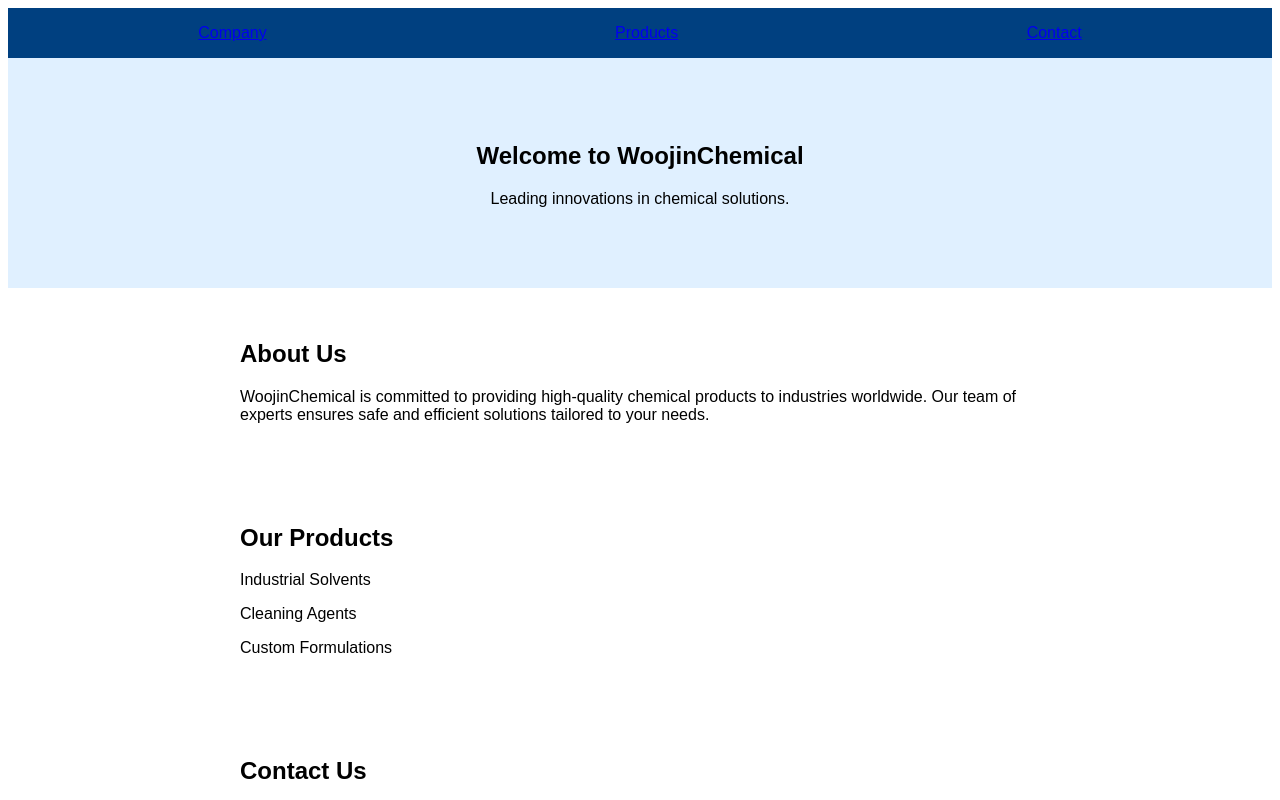
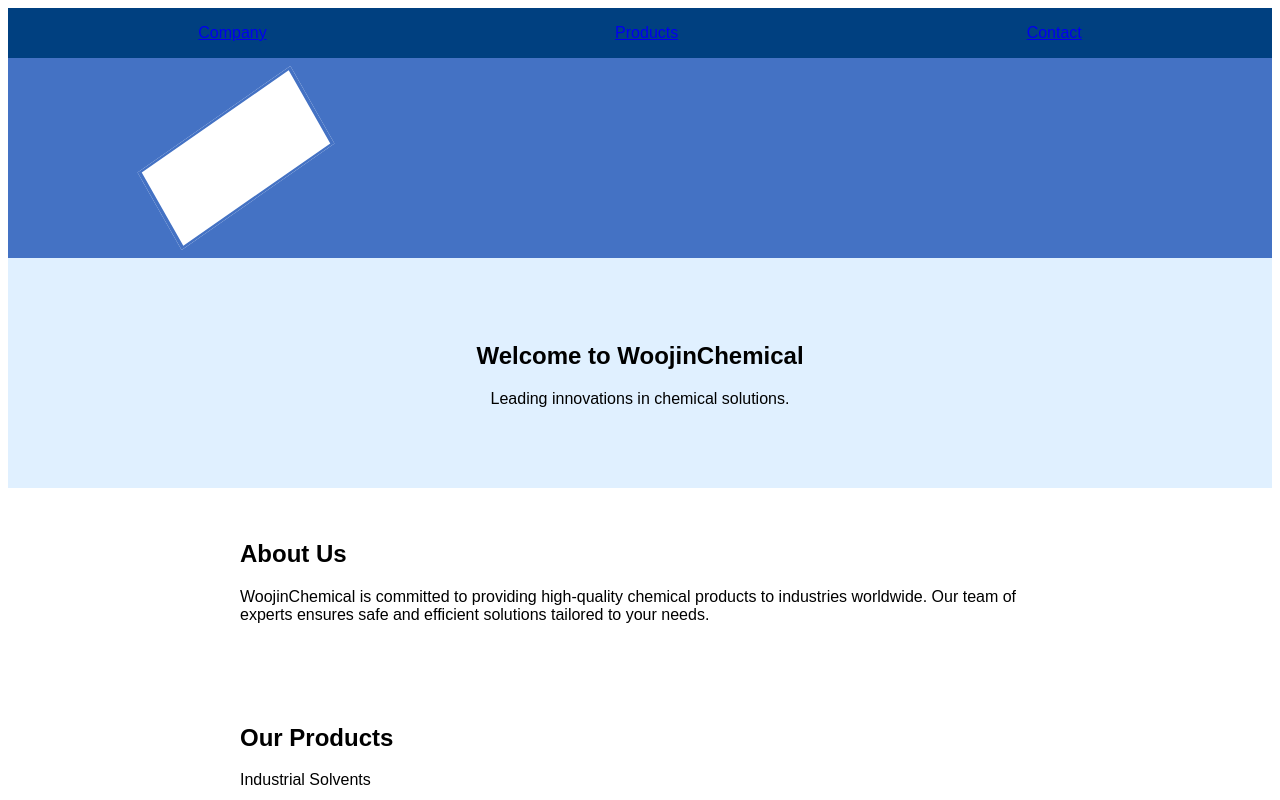
Before and after one commit to BO3957/WoojinChemical, a Next.js app: page / in a window 1280 px wide. Shown: the top 800 px of the page. Built offline with nearby package versions, Linux system fonts and the light colour scheme.

Commit message:
Add banner with parallelogram

```diff
--- /dev/null
+++ b/components/Banner.js
@@ -0,0 +1,9 @@
+import styles from '../styles/Banner.module.css'
+
+export default function Banner() {
+  return (
+    <div className={styles.banner}>
+      <div className={styles.parallelogram}></div>
+    </div>
+  )
+}
--- a/pages/index.js
+++ b/pages/index.js
@@ -1,5 +1,6 @@
 import Head from 'next/head'
 import styles from '../styles/Home.module.css'
+import Banner from '../components/Banner'
 
 export default function Home() {
   return (
@@ -18,6 +19,7 @@
             </ul>
           </nav>
         </header>
+        <Banner />
         <section className={styles['chem-hero']}>
           <h1>Welcome to WoojinChemical</h1>
           <p>Leading innovations in chemical solutions.</p>
--- /dev/null
+++ b/styles/Banner.module.css
@@ -0,0 +1,17 @@
+.banner {
+  background-color: #4472c4;
+  width: 100%;
+  height: 200px;
+  position: relative;
+}
+
+.parallelogram {
+  position: absolute;
+  left: 150px;
+  top: 50%;
+  width: 150px;
+  height: 50%;
+  background: white;
+  border: 3px solid #4472c4;
+  transform: translateY(-50%) skewX(-20deg) rotate(-43deg);
+}
```
